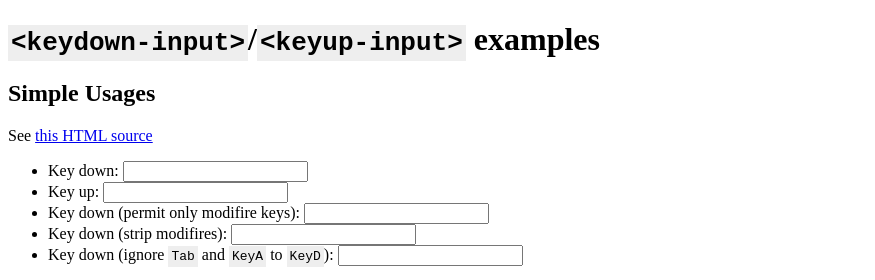
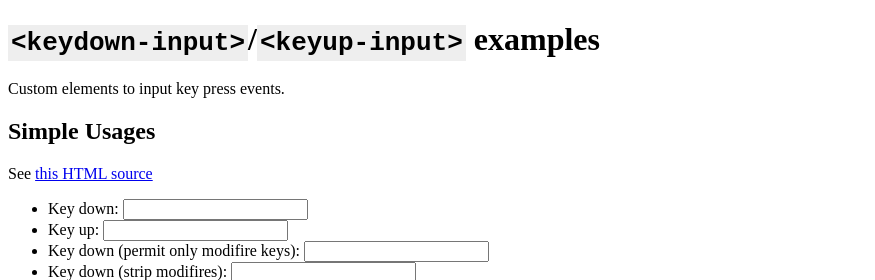
Before and after one commit to kui/key-input-elements, a website built with webpack: page docs/index.html in a window 1280 px wide. Shown: the top 280 px of the page, 0-875 px from the left. Built offline with nearby package versions, Linux system fonts and the light colour scheme.

Commit message:
Add simple discription to the demo HTML

```diff
--- a/docs/index.html
+++ b/docs/index.html
@@ -11,6 +11,8 @@
 </style>
 
 <h1><code>&lt;keydown-input&gt;</code>/<code>&lt;keyup-input&gt;</code> examples</h1>
+
+<p>Custom elements to input key press events.</p>
 
 <h2>Simple Usages</h2>
 
```
